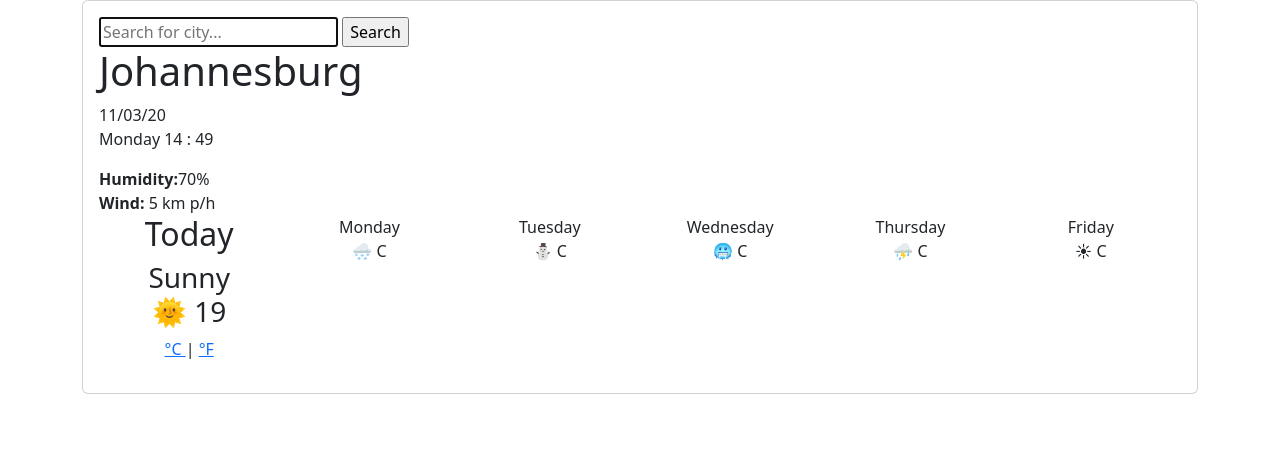
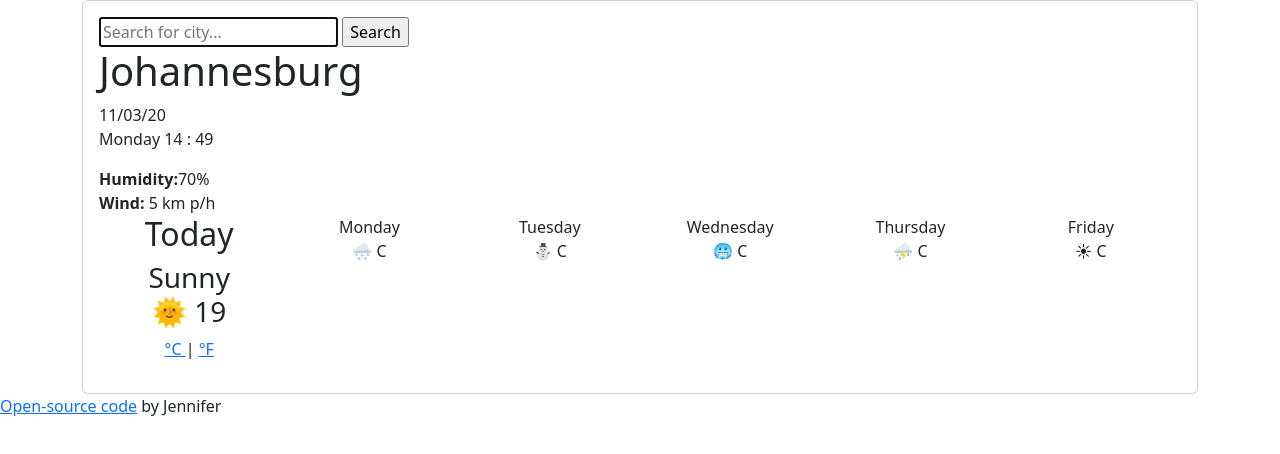
Before and after one commit to Jennifer224-cyber/My-weather-app, a plain HTML site: page index.html in a window 1280 px wide. Drawn offline with nearby package versions, Linux system fonts and the light colour scheme; files whose address does not match are found by name.

Commit message:
Added open-source link

```diff
--- a/index.html
+++ b/index.html
@@ -76,7 +76,12 @@
         </div>
       </div>
     </div>
-
+    <div>
+      <a href="https://github.com/Jennifer224-cyber/My-weather-app"
+        >Open-source code</a
+      >
+      by Jennifer
+    </div>
     <script src="src/index.js"></script>
   </body>
 </html>
```
